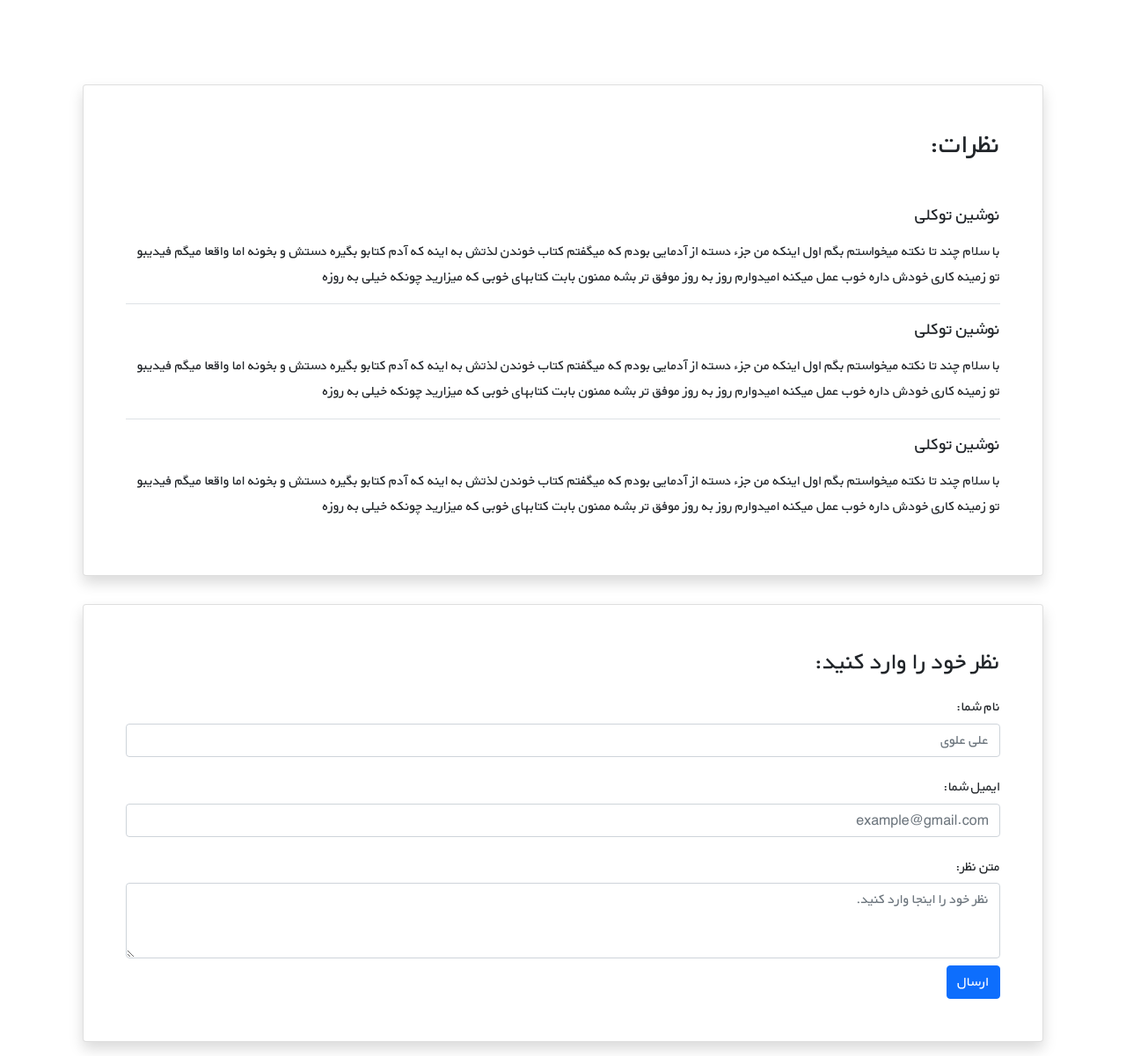
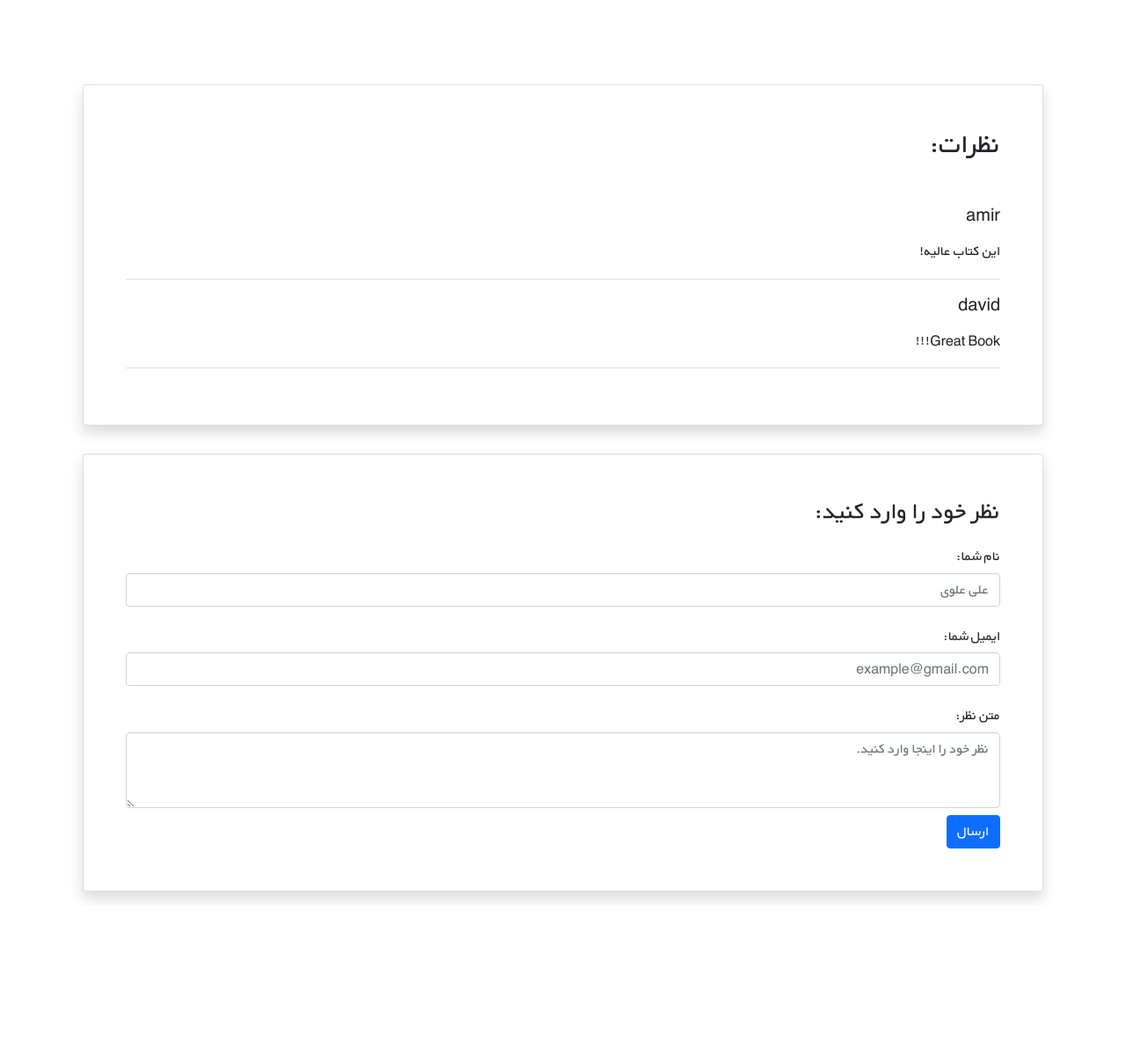
Before and after one commit to amahadnezhad/BookStore, a Django app: page /books/1/ in a window 1280 px wide. Shown: the part 1455-2656 px from the top of the page at 88% size. After the commit the page ends 2480 px from the top, so only its background shows below. Run offline with Django 4.2, Linux system fonts and the light colour scheme; data comes from the database, SQL or seed files in the repository; both versions use the stored data as it was after the commit.

Commit message:
Render Book Comments in book_detail_view

```diff
--- a/books/templates/books/bookdetail.html
+++ b/books/templates/books/bookdetail.html
@@ -13,7 +13,7 @@
                             <div>
                                 {% if book.cover %}
                                     <img src="{{ book.cover.url }}"
-                                     class="img-fluid rounded-start" alt="...">
+                                         class="img-fluid rounded-start" alt="...">
                                 {% endif %}
                             </div>
                         </div>
@@ -33,40 +33,21 @@
 
                 <div class="d-flex justify-content-center">
                     <div class="my-3 p-5 w-sm-75 w-100">
-                       {{ book.description|linebreaks }}
+                        {{ book.description|linebreaks }}
                     </div>
                 </div>
 
                 <div class="d-flex justify-content-center">
                     <div class="card shadow my-3 p-5 w-sm-75 w-100">
                         <h2 class="mb-5">نظرات:</h2>
-                        <div class="border-bottom mb-3">
-                            <h5 class="mb-3">نوشین توکلی</h5>
-                            <p>با سلام چند تا نکته میخواستم بگم اول اینکه من جزء دسته از آدمایی بودم که میگفتم کتاب
-                                خوندن لذتش
-                                به اینه که آدم کتابو بگیره دستش و بخونه اما واقعا میگم فیدیبو تو زمینه کاری خودش داره
-                                خوب عمل
-                                میکنه امیدوارم روز به روز موفق تر بشه ممنون بابت کتابهای خوبی که میزارید چونکه خیلی به
-                                روزه</p>
-                        </div>
-                        <div class="border-bottom mb-3">
-                            <h5 class="mb-3">نوشین توکلی</h5>
-                            <p>با سلام چند تا نکته میخواستم بگم اول اینکه من جزء دسته از آدمایی بودم که میگفتم کتاب
-                                خوندن لذتش
-                                به اینه که آدم کتابو بگیره دستش و بخونه اما واقعا میگم فیدیبو تو زمینه کاری خودش داره
-                                خوب عمل
-                                میکنه امیدوارم روز به روز موفق تر بشه ممنون بابت کتابهای خوبی که میزارید چونکه خیلی به
-                                روزه</p>
-                        </div>
-                        <div>
-                            <h5 class="mb-3">نوشین توکلی</h5>
-                            <p>با سلام چند تا نکته میخواستم بگم اول اینکه من جزء دسته از آدمایی بودم که میگفتم کتاب
-                                خوندن لذتش
-                                به اینه که آدم کتابو بگیره دستش و بخونه اما واقعا میگم فیدیبو تو زمینه کاری خودش داره
-                                خوب عمل
-                                میکنه امیدوارم روز به روز موفق تر بشه ممنون بابت کتابهای خوبی که میزارید چونکه خیلی به
-                                روزه</p>
-                        </div>
+                        {% for comment in comments %}
+                            <div class="border-bottom mb-3">
+                                <h5 class="mb-3">{{ comment.user.username }}</h5>
+                                <p>
+                                    {{ comment.text|linebreaks }}
+                                </p>
+                            </div>
+                        {% endfor %}
                     </div>
                 </div>
 
--- a/books/urls.py
+++ b/books/urls.py
@@ -1,10 +1,10 @@
 from django.urls import path
 
-from .views import BookListView, BookDetailView, BookCreateView, BookEditView, BookDeleteView
+from .views import BookListView, book_detail_view, BookCreateView, BookEditView, BookDeleteView
 
 urlpatterns = [
    path('', BookListView.as_view(), name='book_list'),
-   path('<int:pk>/', BookDetailView.as_view(), name='book_detail'),
+   path('<int:pk>/', book_detail_view, name='book_detail'),
    path('create/', BookCreateView.as_view(), name='book_create'),
    path('<int:pk>/edit', BookEditView.as_view(), name='book_edit'),
    path('<int:pk>/delete', BookDeleteView.as_view(), name='book_delete'),
--- a/books/views.py
+++ b/books/views.py
@@ -1,6 +1,6 @@
-from django.shortcuts import render
 from django.views import generic
 from django.urls import reverse_lazy
+from django.shortcuts import get_object_or_404, render
 
 from .models import Book
 from .form import BookForm
@@ -13,9 +13,15 @@ class BookListView(generic.ListView):
     context_object_name = 'books'
 
 
-class BookDetailView(generic.DetailView):
-    model = Book
-    template_name = 'books/bookdetail.html'
+# class BookDetailView(generic.DetailView):
+#     model = Book
+#     template_name = 'books/bookdetail.html'
+
+def book_detail_view(request, pk):
+    book = get_object_or_404(Book, pk=pk)
+    comments = book.comments.all()
+
+    return render(request, 'books/bookdetail.html', context={'book': book, 'comments': comments})
 
 
 class BookCreateView(generic.CreateView):
```
Also changed, not shown: db.sqlite3.
